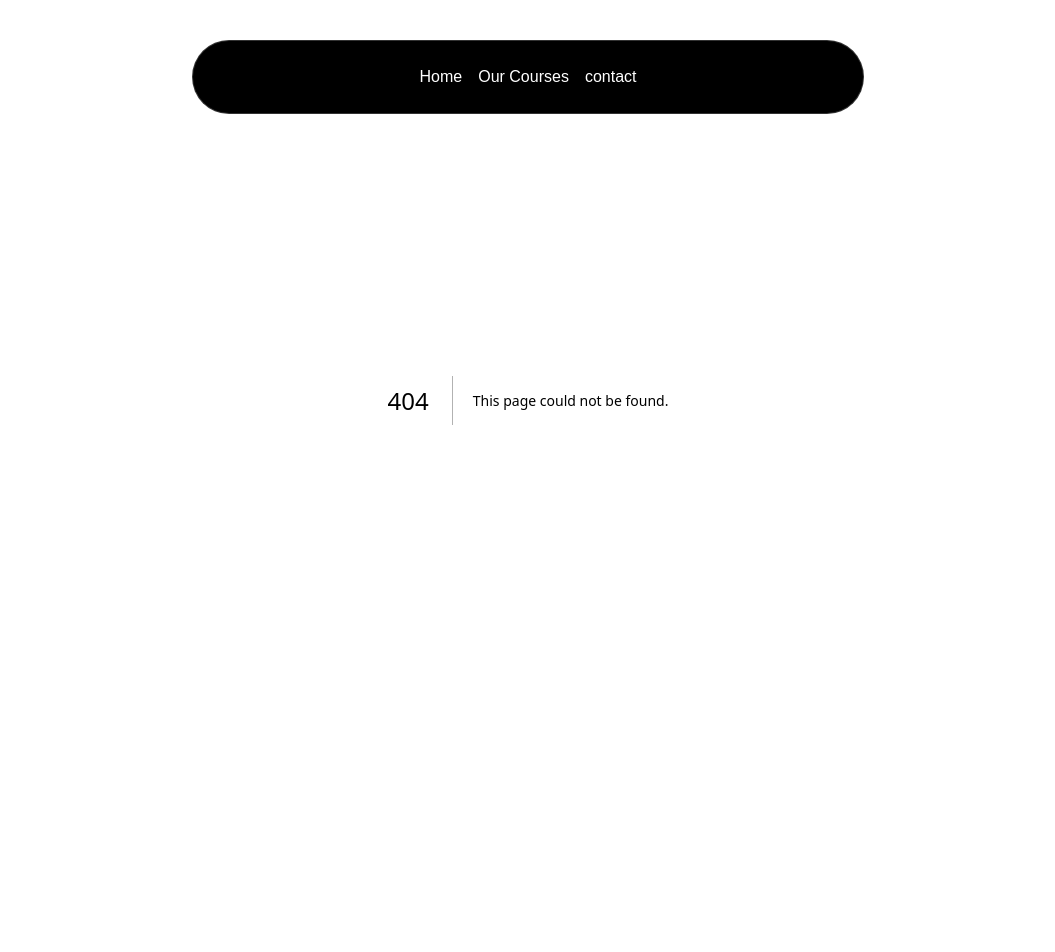
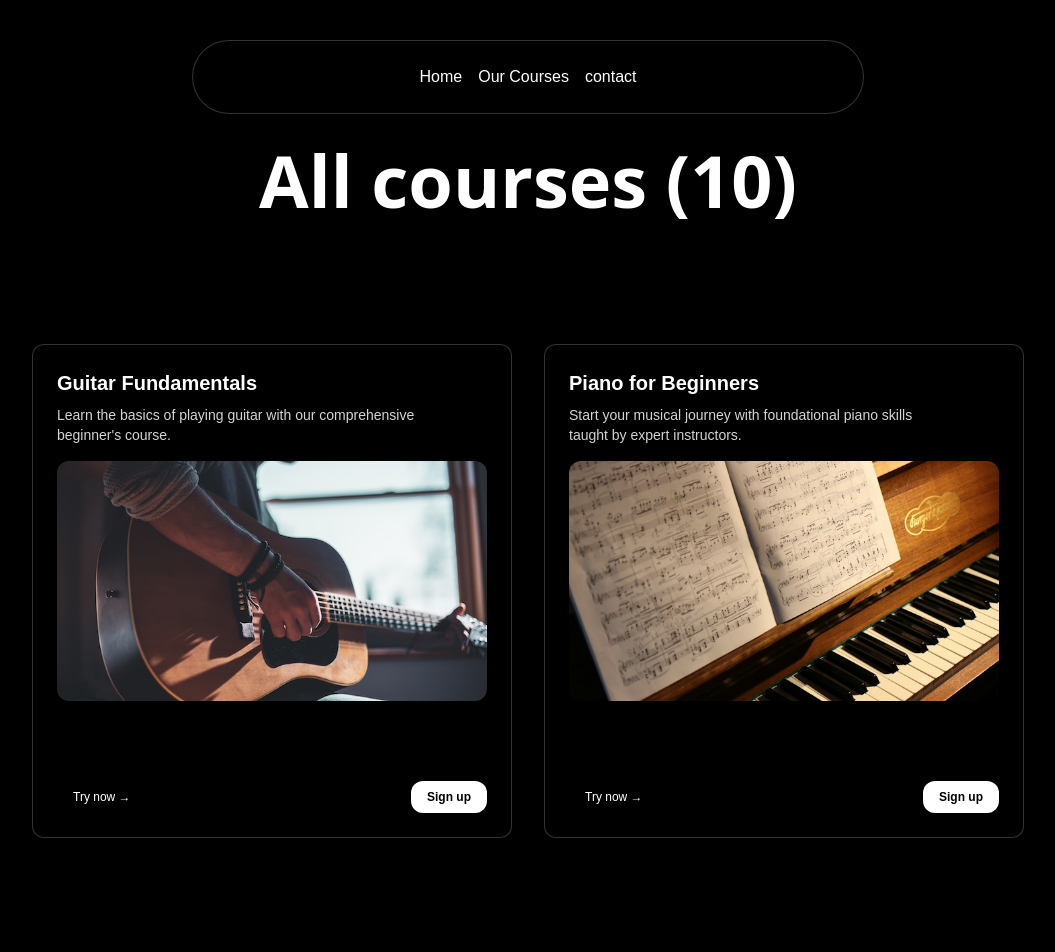
Before and after one commit to hussain-ahmed2/music-academy, a Next.js app: page /courses in a window 1280 px wide. Before the commit this address had no page. Shown: the top 952 px of the page, without its empty margins (112-1167 px from the left). Before the commit the page ends 800 px from the top, so only its background shows below. Built offline with nearby package versions, Linux system fonts and the light colour scheme.

Commit message:
create courses route and add 3d courses card to it

```diff
--- /dev/null
+++ b/src/app/courses/page.tsx
@@ -0,0 +1,62 @@
+"use client";
+
+import Image from "next/image";
+import React from "react";
+import { CardBody, CardContainer, CardItem } from "@/components/ui/3d-card";
+import courseData from "@/data/music_courses.json";
+
+export default function Courses() {
+	return (
+		<div className="min-h-screen bg-black py-12 pt-36">
+			<h1 className="text-lg md:text-7xl text-center font-sans font-bold mb-8 text-white">
+				All courses ({courseData.courses.length})
+			</h1>
+			<div className="flex flex-wrap justify-center">
+				{courseData.courses.map((course) => (
+					<CardContainer key={course.id} className="inter-var m-4">
+						<CardBody className="bg-gray-50 relative group/card  dark:hover:shadow-2xl dark:hover:shadow-emerald-500/[0.1] dark:bg-black dark:border-white/[0.2] border-black/[0.1] w-auto sm:w-[30rem] h-auto rounded-xl p-6 border  ">
+							<CardItem
+								translateZ="50"
+								className="text-xl font-bold text-neutral-600 dark:text-white"
+							>
+								{course.title}
+							</CardItem>
+							<CardItem
+								as="p"
+								translateZ="60"
+								className="text-neutral-500 text-sm max-w-sm mt-2 dark:text-neutral-300"
+							>
+								{course.description}
+							</CardItem>
+							<CardItem translateZ="100" className="w-full mt-4">
+								<Image
+									src={course.image}
+									height="1000"
+									width="1000"
+									className="h-60 w-full object-cover rounded-xl group-hover/card:shadow-xl"
+									alt={course.title}
+								/>
+							</CardItem>
+							<div className="flex justify-between items-center mt-20">
+								<CardItem
+									translateZ={20}
+									as="button"
+									className="px-4 py-2 rounded-xl text-xs font-normal dark:text-white"
+								>
+									Try now →
+								</CardItem>
+								<CardItem
+									translateZ={20}
+									as="button"
+									className="px-4 py-2 rounded-xl bg-black dark:bg-white dark:text-black text-white text-xs font-bold"
+								>
+									Sign up
+								</CardItem>
+							</div>
+						</CardBody>
+					</CardContainer>
+				))}
+			</div>
+		</div>
+	);
+}
--- /dev/null
+++ b/src/components/ui/3d-card.tsx
@@ -0,0 +1,160 @@
+"use client";
+
+import { cn } from "@//utils/cn";
+import Image from "next/image";
+import React, {
+	createContext,
+	useState,
+	useContext,
+	useRef,
+	useEffect,
+} from "react";
+
+const MouseEnterContext = createContext<
+	[boolean, React.Dispatch<React.SetStateAction<boolean>>] | undefined
+>(undefined);
+
+export const CardContainer = ({
+	children,
+	className,
+	containerClassName,
+}: {
+	children?: React.ReactNode;
+	className?: string;
+	containerClassName?: string;
+}) => {
+	const containerRef = useRef<HTMLDivElement>(null);
+	const [isMouseEntered, setIsMouseEntered] = useState(false);
+
+	const handleMouseMove = (e: React.MouseEvent<HTMLDivElement>) => {
+		if (!containerRef.current) return;
+		const { left, top, width, height } =
+			containerRef.current.getBoundingClientRect();
+		const x = (e.clientX - left - width / 2) / 25;
+		const y = (e.clientY - top - height / 2) / 25;
+		containerRef.current.style.transform = `rotateY(${x}deg) rotateX(${y}deg)`;
+	};
+
+	const handleMouseEnter = (e: React.MouseEvent<HTMLDivElement>) => {
+		setIsMouseEntered(true);
+		if (!containerRef.current) return;
+	};
+
+	const handleMouseLeave = (e: React.MouseEvent<HTMLDivElement>) => {
+		if (!containerRef.current) return;
+		setIsMouseEntered(false);
+		containerRef.current.style.transform = `rotateY(0deg) rotateX(0deg)`;
+	};
+	return (
+		<MouseEnterContext.Provider value={[isMouseEntered, setIsMouseEntered]}>
+			<div
+				className={cn(
+					"py-20 flex items-center justify-center",
+					containerClassName
+				)}
+				style={{
+					perspective: "1000px",
+				}}
+			>
+				<div
+					ref={containerRef}
+					onMouseEnter={handleMouseEnter}
+					onMouseMove={handleMouseMove}
+					onMouseLeave={handleMouseLeave}
+					className={cn(
+						"flex items-center justify-center relative transition-all duration-200 ease-linear",
+						className
+					)}
+					style={{
+						transformStyle: "preserve-3d",
+					}}
+				>
+					{children}
+				</div>
+			</div>
+		</MouseEnterContext.Provider>
+	);
+};
+
+export const CardBody = ({
+	children,
+	className,
+}: {
+	children: React.ReactNode;
+	className?: string;
+}) => {
+	return (
+		<div
+			className={cn(
+				"h-96 w-96 [transform-style:preserve-3d]  [&>*]:[transform-style:preserve-3d]",
+				className
+			)}
+		>
+			{children}
+		</div>
+	);
+};
+
+export const CardItem = ({
+	as: Tag = "div",
+	children,
+	className,
+	translateX = 0,
+	translateY = 0,
+	translateZ = 0,
+	rotateX = 0,
+	rotateY = 0,
+	rotateZ = 0,
+	...rest
+}: {
+	as?: React.ElementType;
+	children: React.ReactNode;
+	className?: string;
+	translateX?: number | string;
+	translateY?: number | string;
+	translateZ?: number | string;
+	rotateX?: number | string;
+	rotateY?: number | string;
+	rotateZ?: number | string;
+	[key: string]: any;
+}) => {
+	const ref = useRef<HTMLDivElement>(null);
+	const [isMouseEntered] = useMouseEnter();
+
+	useEffect(() => {
+		handleAnimations();
+	}, [isMouseEntered]);
+
+	const handleAnimations = () => {
+		if (!ref.current) return;
+		if (isMouseEntered) {
+			ref.current.style.transform = `translateX(${translateX}px) translateY(${translateY}px) translateZ(${translateZ}px) rotateX(${rotateX}deg) rotateY(${rotateY}deg) rotateZ(${rotateZ}deg)`;
+		} else {
+			ref.current.style.transform = `translateX(0px) translateY(0px) translateZ(0px) rotateX(0deg) rotateY(0deg) rotateZ(0deg)`;
+		}
+	};
+
+	return (
+		<Tag
+			ref={ref}
+			className={cn(
+				"w-fit transition duration-200 ease-linear",
+				className
+			)}
+			{...rest}
+		>
+			{children}
+		</Tag>
+	);
+};
+
+// Create a hook to use the context
+export const useMouseEnter = () => {
+	const context = useContext(MouseEnterContext);
+	if (context === undefined) {
+		throw new Error(
+			"useMouseEnter must be used within a MouseEnterProvider"
+		);
+	}
+	return context;
+};
```
